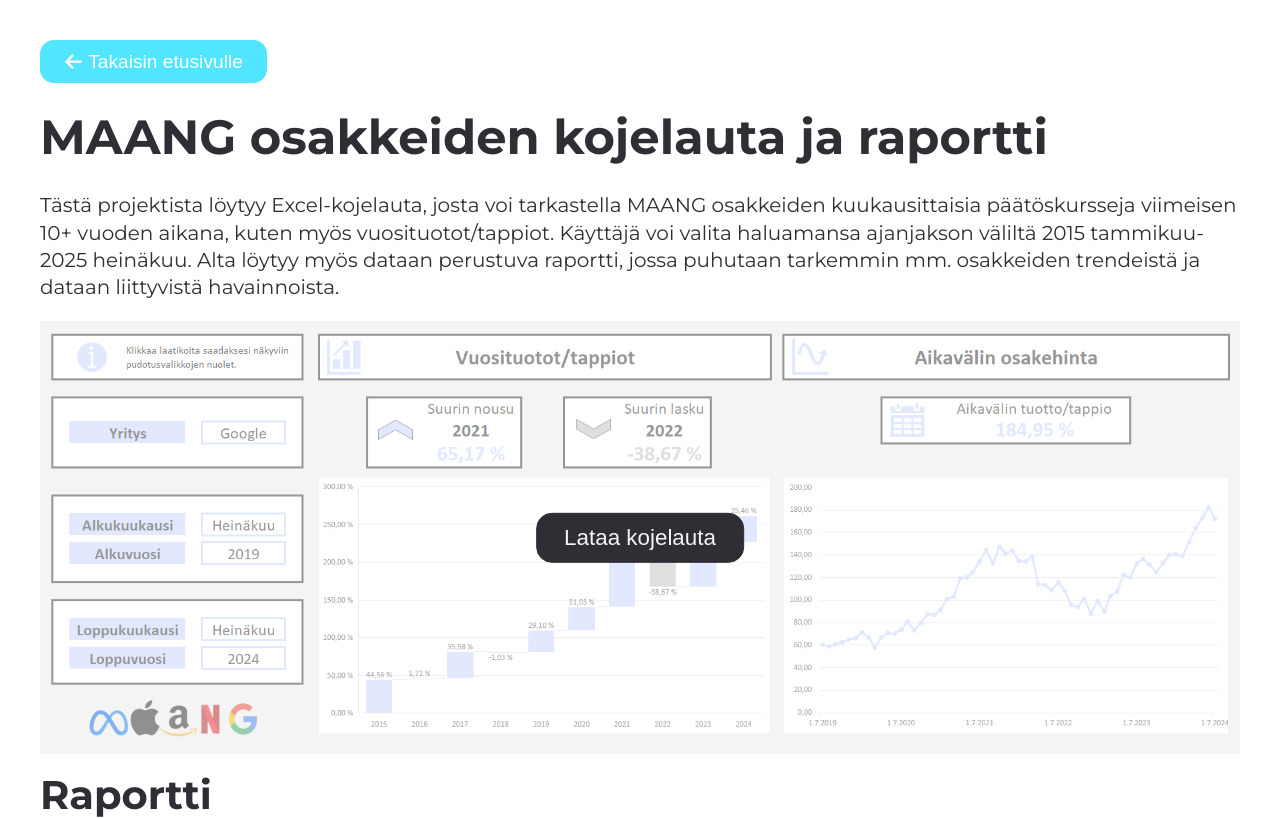
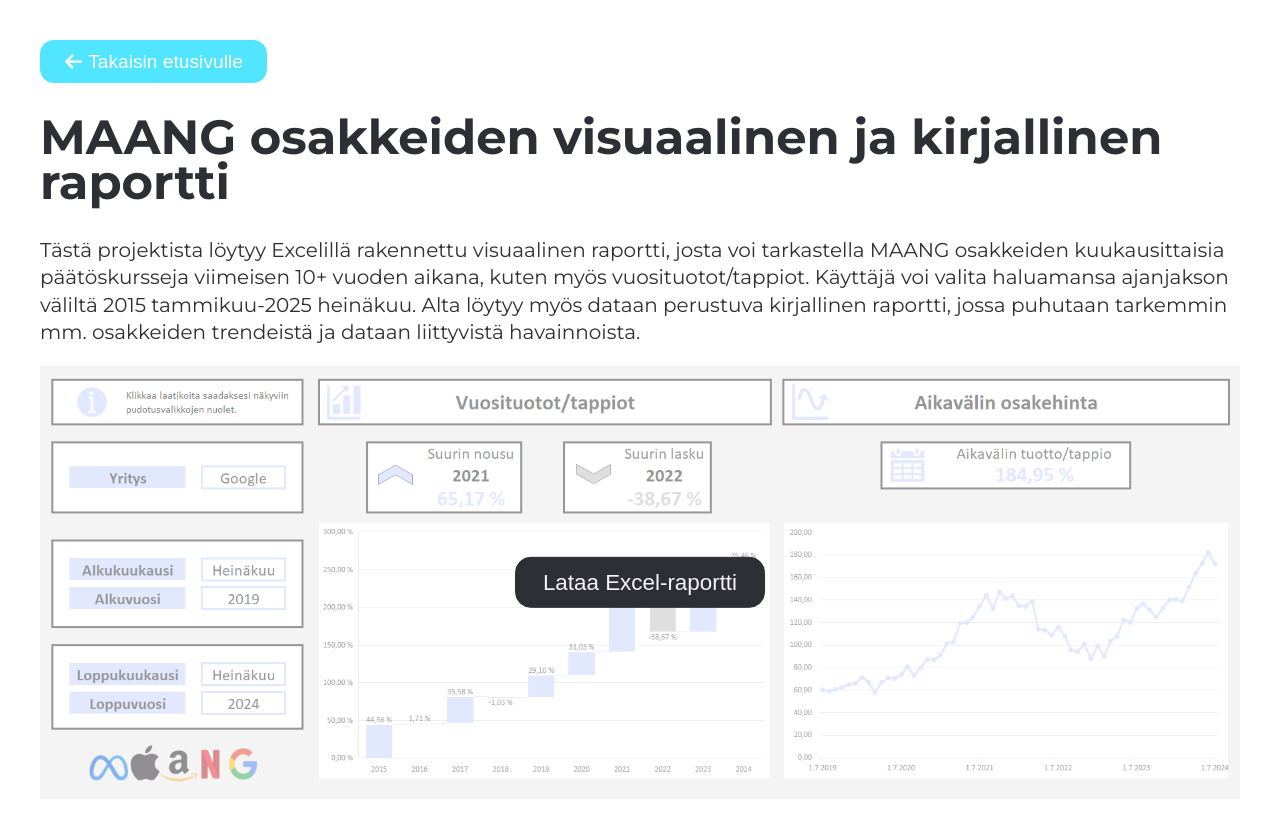
Before and after one commit to ojela028xamk/jere-lansipii-portfolio, a Next.js app: page /dashboard_project in a window 1280 px wide. Shown: the top 819 px of the page. Built offline with nearby package versions, Linux system fonts and the light colour scheme; no server answers.

Commit message:
name change

```diff
--- a/app/dashboard_project/page.tsx
+++ b/app/dashboard_project/page.tsx
@@ -13,15 +13,16 @@ const Dashboard = () => {
           </button>
         </Link>
         <h1 className={css.dashboard_title}>
-          MAANG osakkeiden kojelauta ja raportti
+          MAANG osakkeiden visuaalinen ja kirjallinen raportti
         </h1>
         <p>
-          Tästä projektista löytyy Excel-kojelauta, josta voi tarkastella MAANG
-          osakkeiden kuukausittaisia päätöskursseja viimeisen 10+ vuoden aikana,
-          kuten myös vuosituotot/tappiot. Käyttäjä voi valita haluamansa
-          ajanjakson väliltä 2015 tammikuu-2025 heinäkuu. Alta löytyy myös
-          dataan perustuva raportti, jossa puhutaan tarkemmin mm. osakkeiden
-          trendeistä ja dataan liittyvistä havainnoista.
+          Tästä projektista löytyy Excelillä rakennettu visuaalinen raportti,
+          josta voi tarkastella MAANG osakkeiden kuukausittaisia päätöskursseja
+          viimeisen 10+ vuoden aikana, kuten myös vuosituotot/tappiot. Käyttäjä
+          voi valita haluamansa ajanjakson väliltä 2015 tammikuu-2025 heinäkuu.
+          Alta löytyy myös dataan perustuva kirjallinen raportti, jossa puhutaan
+          tarkemmin mm. osakkeiden trendeistä ja dataan liittyvistä
+          havainnoista.
         </p>
         <div className={css.dashboard_excel}>
           <Image
@@ -36,7 +37,9 @@ const Dashboard = () => {
             href="/dashboard_images/maang_dashboard.xlsx"
             download="/dashboard_images/maang_dashboard.xlsx"
           >
-            <button className={css.dashboard_button}>Lataa kojelauta</button>
+            <button className={css.dashboard_button}>
+              Lataa Excel-raportti
+            </button>
           </Link>
         </div>
         <h1>Raportti</h1>
@@ -98,7 +101,7 @@ const Dashboard = () => {
           quality={100}
         />
         <p>
-          Pidetään kojelaudan rakenne ja raportin analyysi selkeänä siten, että
+          Pidetään raporttien rakenne ja analyysi selkeänä siten, että
           keskitytään yrityksien kuukausittaisiin päätöskursseihin ja niistä
           saadaan myös vuosittaiset päätöskurssit.
         </p>
```
